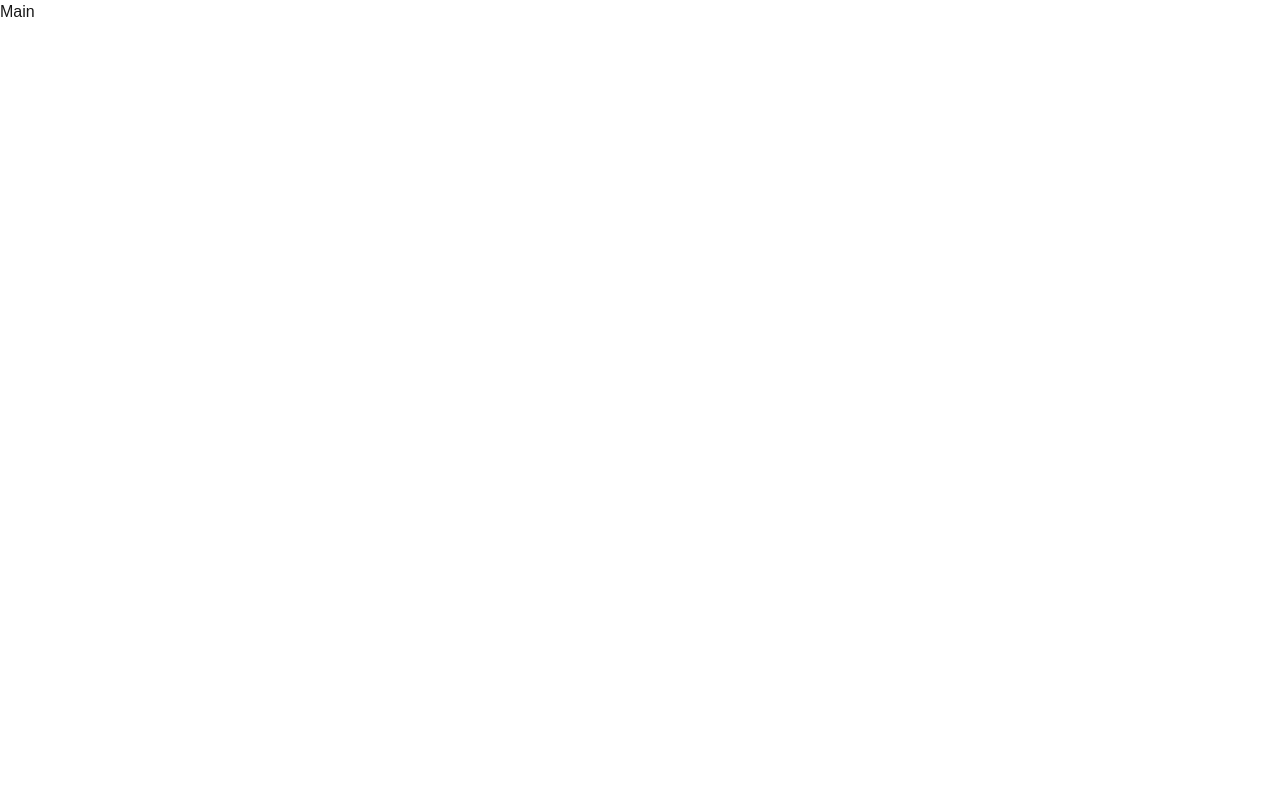
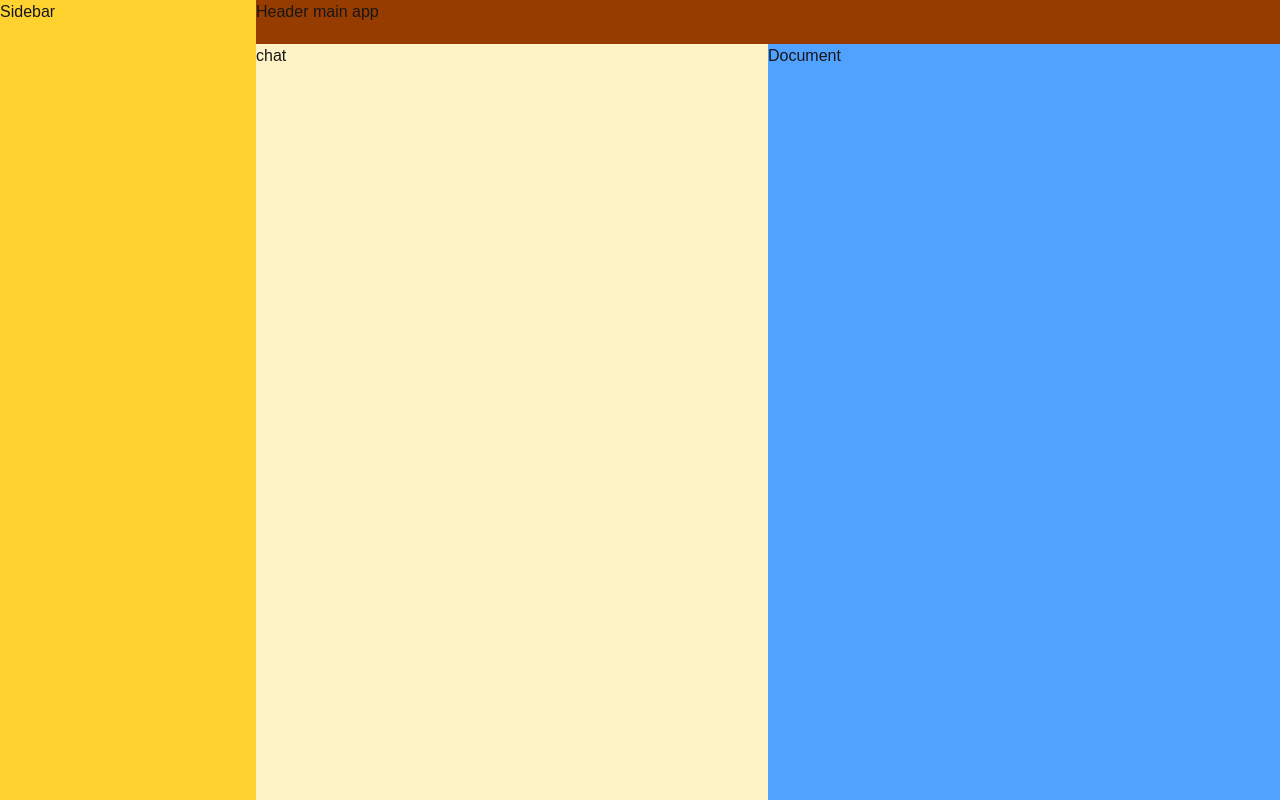
Before and after one commit to tommyRam/chatbots, a Next.js app in the folder frontend/: page /main in a window 1280 px wide. Built offline with nearby package versions, Linux system fonts and the light colour scheme.

Commit message:
feat: create global architecture of component in the main app (front end)

```diff
--- /dev/null
+++ b/frontend/app/main/layout.tsx
@@ -0,0 +1,14 @@
+import HeaderMain from "@/ui/component/header-main-app";
+import SideBarMain from "@/ui/component/sidebar-main-app";
+
+export default function Layout ({children}: {children: React.ReactNode}){
+    return (
+        <div className="flex flex-row h-screen">
+            <SideBarMain />
+            <div className="flex-1 flex flex-col">
+                <HeaderMain />
+                {children}
+            </div>
+        </div>
+    )
+}
--- a/frontend/app/main/page.tsx
+++ b/frontend/app/main/page.tsx
@@ -1,5 +1,11 @@
+import ChatMain from "@/ui/component/chat-main-app";
+import DocumentMain from "@/ui/component/document-section-main-app";
+
 export default function page() {
     return (
-        <div>Main</div>
+        <div className="flex-1 flex flex-row w-full bg-red-400">
+            <ChatMain />
+            <DocumentMain />
+        </div>
     )
 }
--- /dev/null
+++ b/frontend/ui/component/chat-main-app.tsx
@@ -0,0 +1,7 @@
+export default function ChatMain() {
+    return (
+        <div className="bg-amber-100 w-full h-full">
+            chat
+        </div>
+    )
+}
--- /dev/null
+++ b/frontend/ui/component/document-section-main-app.tsx
@@ -0,0 +1,7 @@
+export default function DocumentMain() {
+    return (
+        <div className="bg-blue-400 w-full h-full">
+            Document
+        </div>
+    )
+}
--- /dev/null
+++ b/frontend/ui/component/header-main-app.tsx
@@ -0,0 +1,7 @@
+export default function HeaderMain() {
+    return (
+        <div className="w-full bg-amber-800 h-11">
+            Header main app
+        </div>
+    )
+}
--- /dev/null
+++ b/frontend/ui/component/sidebar-main-app.tsx
@@ -0,0 +1,7 @@
+export default function SideBarMain () {
+    return (
+        <div className="h-full w-3xs border-black bg-amber-300">
+            Sidebar
+        </div>
+    )
+}
```
Also changed, not shown: frontend/ui/component/resizable-layout.tsx (added), 1 other file (tests, documents, lock files or other folders).
